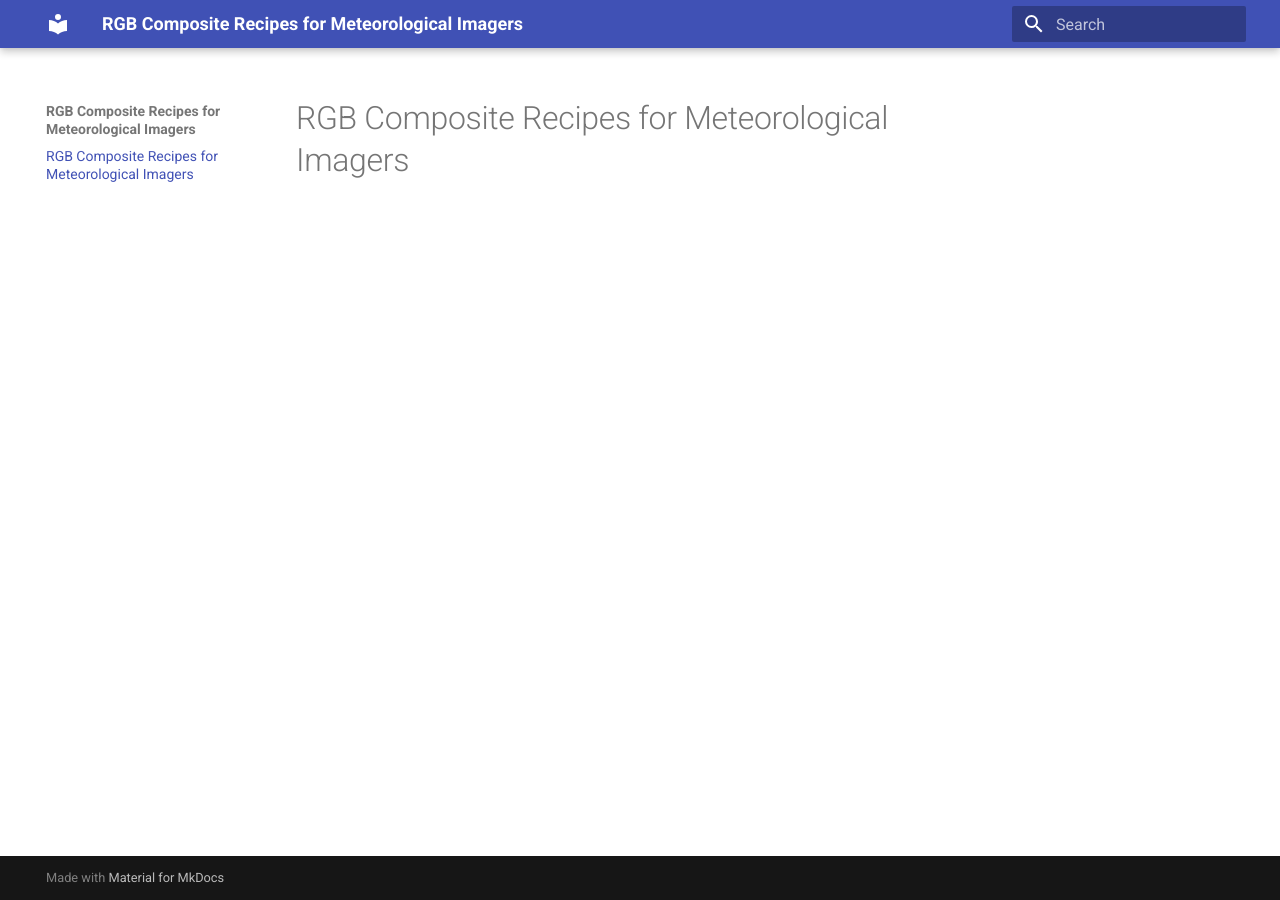
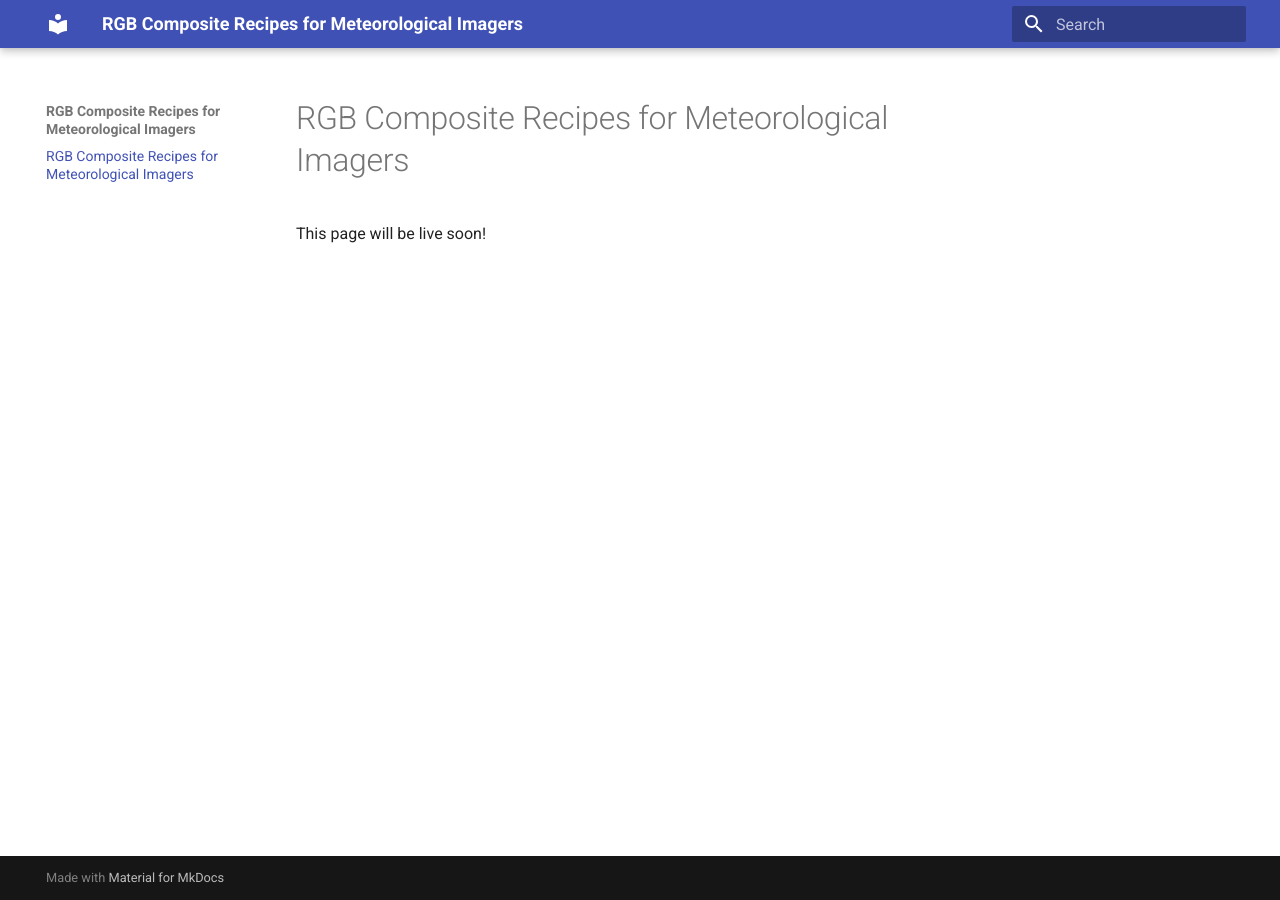
Before and after one commit to RGB-Satellite-Community/RGB-Composite-Recipes, an MkDocs documentation site: the page built from docs/index.md, in a window 1280 px wide. Built offline with MkDocs 1.6.1 and Material for MkDocs 9.7.7, drawn with Linux system fonts in a browser that asks for light colours.

Commit message:
Add info message

```diff
--- a/docs/index.md
+++ b/docs/index.md
@@ -1 +1,3 @@
 # RGB Composite Recipes for Meteorological Imagers
+
+This page will be live soon!
```
